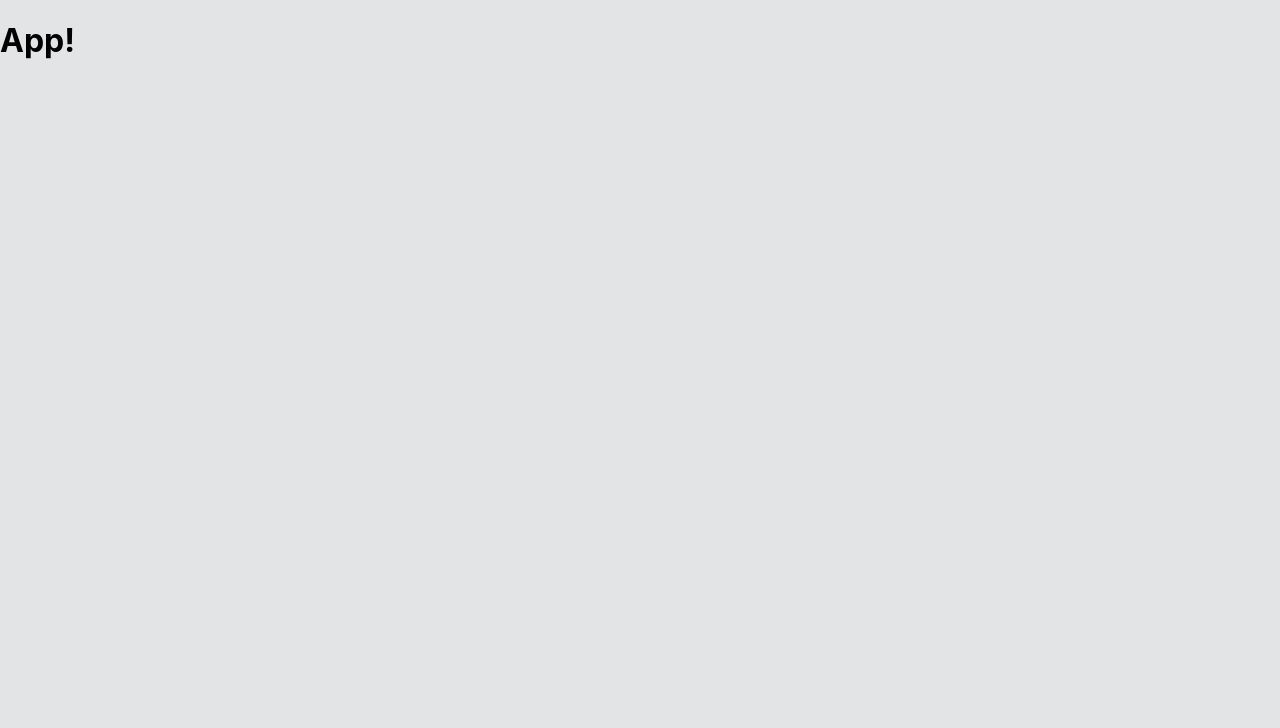
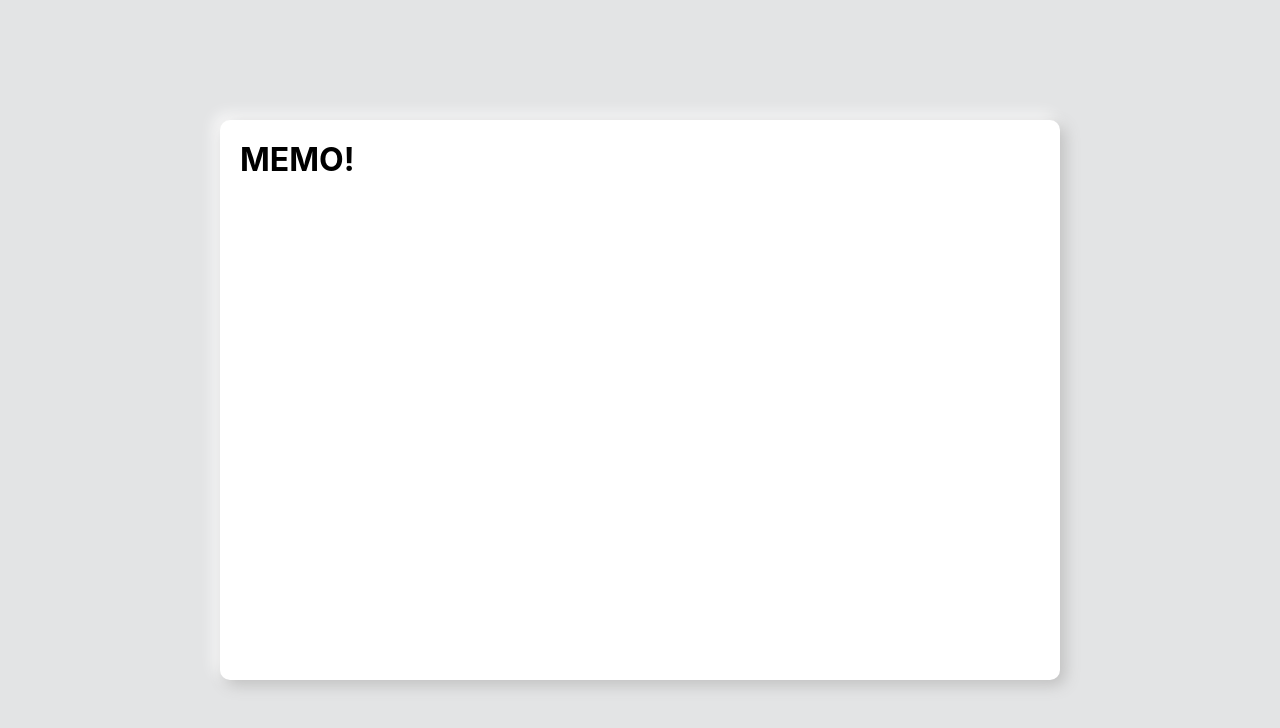
Before and after one commit to uhmseohun/macos-notes, a React (Create React App) app: page / in a window 1280 px wide. Shown: the top 728 px of the page. Built offline with nearby package versions, Linux system fonts and the light colour scheme; a web font is replaced by a local one.

Commit message:
macOS 스타일 윈도우 컴포넌트 구현

```diff
--- a/src/App.tsx
+++ b/src/App.tsx
@@ -1,7 +1,23 @@
 import React from "react";
+import styled from "styled-components";
+import MacOSWindow from "./components/MacOSWindow";
 
 const App = () => {
-  return <h1>App!</h1>;
+  return (
+    <AppBlock>
+      <MacOSWindow>
+        <h1 style={{ margin: 0 }}>MEMO!</h1>
+      </MacOSWindow>
+    </AppBlock>
+  );
 };
 
 export default App;
+
+const AppBlock = styled.div`
+  display: flex;
+  justify-content: center;
+  align-items: center;
+  width: 100vw;
+  height: 100vh;
+`;
--- /dev/null
+++ b/src/components/MacOSWindow.tsx
@@ -0,0 +1,37 @@
+import React from "react";
+import styled, { css } from "styled-components";
+
+type MacOSWindowProps = {
+  active?: boolean;
+};
+
+const MacOSWindow: React.FC<MacOSWindowProps> = ({ children, active }) => {
+  return <WindowBlock active={active}>{children}</WindowBlock>;
+};
+
+MacOSWindow.defaultProps = {
+  active: false,
+};
+
+export default MacOSWindow;
+
+type WindowBlockProps = MacOSWindowProps;
+
+const WindowBlock = styled.div<WindowBlockProps>`
+  border: 1px soild #b5b5b6;
+  border-radius: 10px;
+  background: #fff;
+
+  width: 840px;
+  height: 560px;
+  padding: 20px;
+
+  ${(props) =>
+    props.active
+      ? css`
+          box-shadow: 10px 10px 30px #bebebe, -10px -10px 30px #ffffff;
+        `
+      : css`
+          box-shadow: 5px 5px 15px #bebebe, -5px -5px 15px #ffffff;
+        `}
+`;
```
